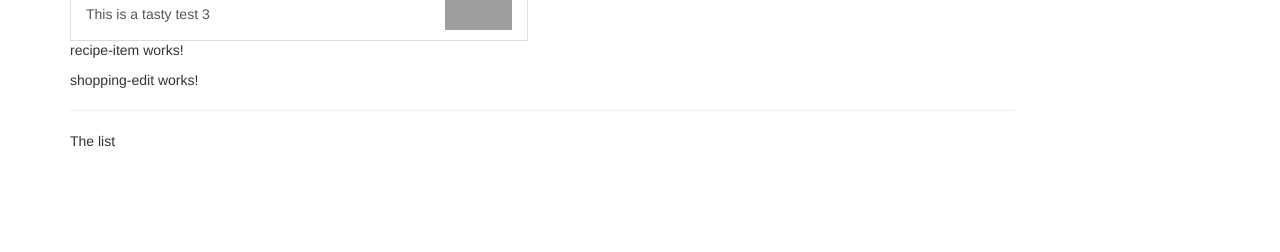
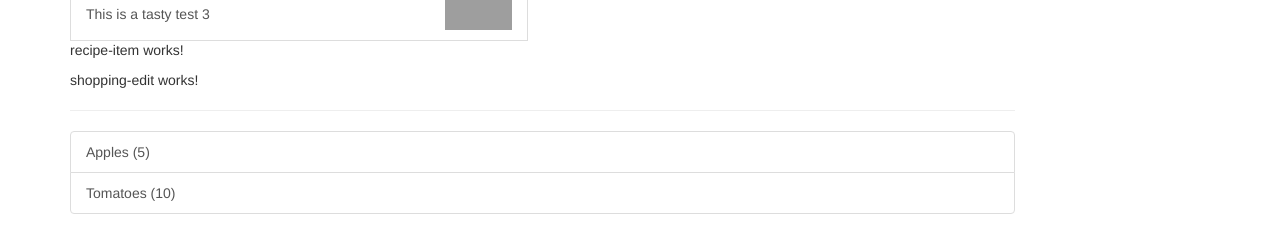
Before and after one commit to radovanthefoley/udemy, an Angular app in the folder the-complete-guide-to-angular-2/course-project/: page / in a window 1280 px wide. Shown: the part 320-572 px from the top of the page. Built offline with nearby package versions, Linux system fonts and the light colour scheme; grey boxes are pictures that could not be loaded.

Commit message:
course-project: shopping list component creation

```diff
--- a/the-complete-guide-to-angular-2/course-project/src/app/shopping-list/shopping-list.component.html
+++ b/the-complete-guide-to-angular-2/course-project/src/app/shopping-list/shopping-list.component.html
@@ -1,7 +1,11 @@
 <div class="row">
-  <div class="col-xs-10">
-    <app-shopping-edit></app-shopping-edit>
-    <hr>
-    <p>The list</p>
-  </div>
+    <div class="col-xs-10">
+        <app-shopping-edit></app-shopping-edit>
+        <hr>
+        <ul class="list-group">
+            <a class="list-group-item" style="cursor: pointer" *ngFor="let ingredient of ingredients">
+                {{ingredient.name}} ({{ingredient.amount}})
+            </a>
+        </ul>
+    </div>
 </div>
--- a/the-complete-guide-to-angular-2/course-project/src/app/shopping-list/shopping-list.component.ts
+++ b/the-complete-guide-to-angular-2/course-project/src/app/shopping-list/shopping-list.component.ts
@@ -1,4 +1,5 @@
 import { Component, OnInit } from '@angular/core';
+import { Ingredient } from '../shared/ingredient.model';
 
 @Component({
   selector: 'app-shopping-list',
@@ -7,6 +8,11 @@
 })
 export class ShoppingListComponent implements OnInit {
 
+  ingredients: Ingredient[] = [
+    {name: 'Apples', amount: 5},
+    {name: 'Tomatoes', amount: 10}
+  ];
+
   constructor() { }
 
   ngOnInit() {
```
